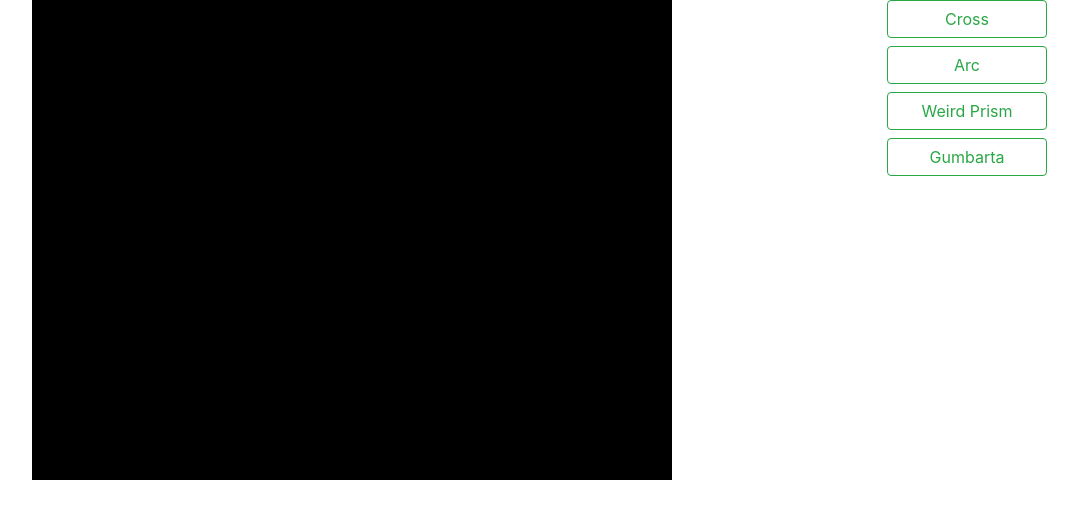
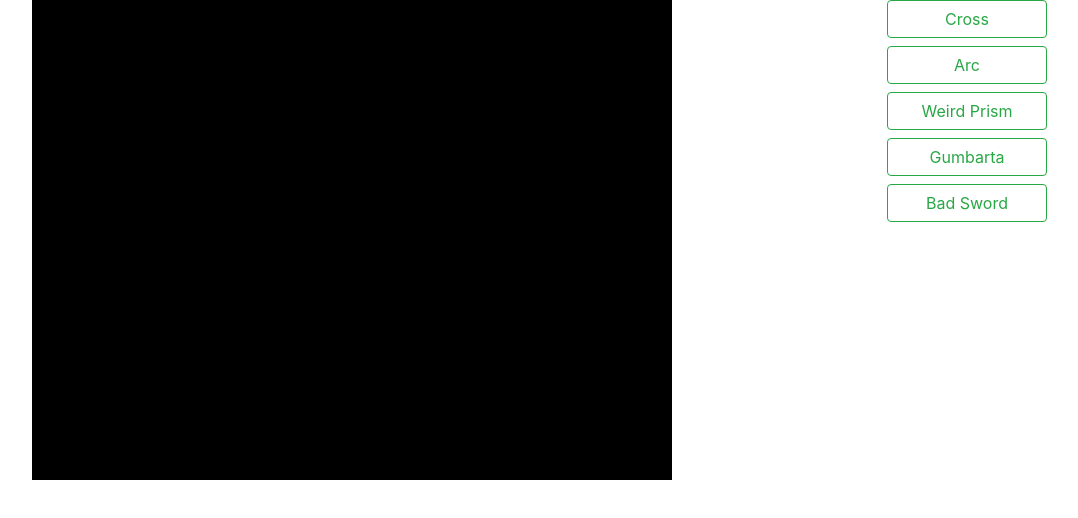
Before and after one commit to bridgitthemidgit/3d, a plain HTML site: page index.html in a window 1280 px wide. Shown: the whole page, without its empty margins (53-1131 px from the left). Drawn offline with nearby package versions, Linux system fonts and the light colour scheme.

Commit message:
Model: Bad Sword

```diff
--- a/index.html
+++ b/index.html
@@ -38,6 +38,12 @@
         onclick="LoadMesh('gumbarta', 20, 12);">
         Gumbarta
       </button>
+      <button
+        type="button"
+        class="btn btn-outline-success btn-block"
+        onclick="LoadMesh('bad_sword', 1, 1);">
+        Bad Sword
+      </button>
     </div>
   </div>
 </div>
```
Also changed, not shown: models/bad_sword/bad_sword.mtl (added), models/bad_sword/bad_sword.obj (added), 2 other files.
